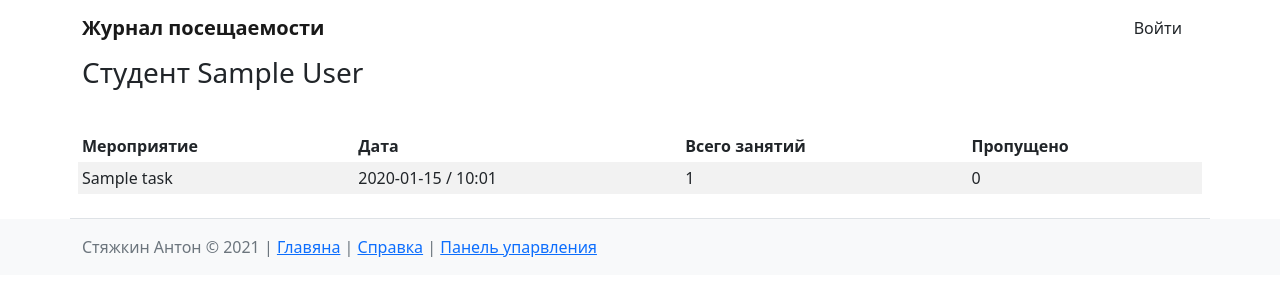
After one commit to desulaid/web-app, a Flask app: page /student/1/group/1 in a window 1280 px wide. The commit adds this page. Shown: the top 300 px of the page. Run offline with Flask 2, Linux system fonts and the light colour scheme; tables that the repository leaves empty hold one stand-in row (values such as "Sample post"); some libraries are stand-ins or nearby versions.

Commit message:
update :x

```diff
--- a/app.py
+++ b/app.py
@@ -3,3 +3,8 @@ from app import create_app
 if __name__ == '__main__':
     app = create_app ()
     app.run ()
+
+# TODO:
+# - отчеты по студенту, неделе, месяцу
+# - указывать время занятия
+# - упросить добавление записей (ибо телефончик)
--- a/app/dashboard/views.py
+++ b/app/dashboard/views.py
@@ -95,7 +95,7 @@ def verify ():
 
     context = dict (
         title='Подтверждение профилей',
-        header='Верфикация',
+        header='Верификация',
         user=user,
         profiles=profiles
     )
--- a/app/home/templates/home/stat/group_ymd.html
+++ b/app/home/templates/home/stat/group_ymd.html
@@ -19,7 +19,7 @@
             {% for student in student_data %}
             <tr>
                 <td>
-                    {{ student.name }}
+                    <a class="text-no-decoration" href="{{ url_for('.student_stat', student_id=student.id, group_id=student.group_id) }}">{{ student.name }}</a>
                 </td>
                 <td>
                     {{ student.title }} <span class="badge bg-info text-dark">({{ student.time }})</span>
--- /dev/null
+++ b/app/home/templates/home/stat/student.html
@@ -0,0 +1,39 @@
+{% extends 'home/base.html' %}
+{% block title %}{{ title }}{% endblock %}
+{% block content %}
+<div class="container">
+    <div class="row">
+        {{ header_name(header) }}
+    </div>
+    <div class="row mt-4 border-bottom p-2">
+        <table class="table table-sm table-striped table-hover table-borderless">
+            <thead>
+            <tr>
+                <th scope="col">Мероприятие</th>
+                <th scope="col">Дата</th>
+                <th scope="col">Всего занятий</th>
+                <th scope="col">Пропущено</th>
+            </tr>
+            </thead>
+            <tbody>
+            {% for i in student_data %}
+            <tr>
+                <td>
+                    {{ i.name }}
+                </td>
+                <td>
+                    {{ i.date }} / {{ i.time }}
+                </td>
+                <td>
+                    {{ i.count }}
+                </td>
+                <td>
+                    {{ i.attended_count }}
+                </td>
+                {% endfor %}
+            </tr>
+            </tbody>
+        </table>
+    </div>
+</div>
+{% endblock %}
--- a/app/home/views.py
+++ b/app/home/views.py
@@ -1,7 +1,7 @@
 from flask import Blueprint, render_template, request, flash
 from flask_login import current_user as user
 
-from app.database import Group, Profile, Task, Student
+from app.database import Group, Profile, Task, Student, Post
 
 home = Blueprint ('home', __name__, template_folder='templates')
 
@@ -39,6 +39,8 @@ def statistic ():
             if item.datetime.strftime ('%Y-%m-%d') == date:
                 student = Student.query.get (item.student)
                 student_data.append ({
+                    'group_id': group_id,
+                    'id': student.id,
                     'name': student.name,
                     'attended': item.attended,
                     'comment': item.comment,
@@ -70,3 +72,35 @@ def faq ():
     )
 
     return render_template ('home/faq.html', **context)
+
+
+@home.route ('/student/<student_id>/group/<group_id>', methods=['GET'])
+def student_stat (student_id, group_id):
+    student = Student.query.get(student_id)
+    group_name = Group.query.get(group_id)
+    profile = Profile.query.filter_by(group=group_id).first()
+    student_data = []
+
+    if profile:
+        # posts = Post.query.filter_by (profile=profile.id).all ()
+        tasks = Task.query.where(Student.profile == profile.id).all ()
+        attended_count = Task.query.where(Student.profile == profile.id).filter_by(attended=False).all ()
+        for task in tasks:
+            student_data.append({
+                'name': task.title,
+                'date': task.datetime.strftime ('%Y-%m-%d'),
+                'time': task.datetime.strftime('%H:%m'),
+                'attended_count': len(attended_count),
+                'count': len(tasks)
+            })
+
+    print(student_data)
+
+    context = dict (
+        title=f'Индивидуальная статистика для студента {student.name}',
+        header=f'Студент {student.name}',
+        user=user,
+        student_data=student_data
+    )
+
+    return render_template ('home/stat/student.html', **context)
```
Also changed, not shown: README.md.
